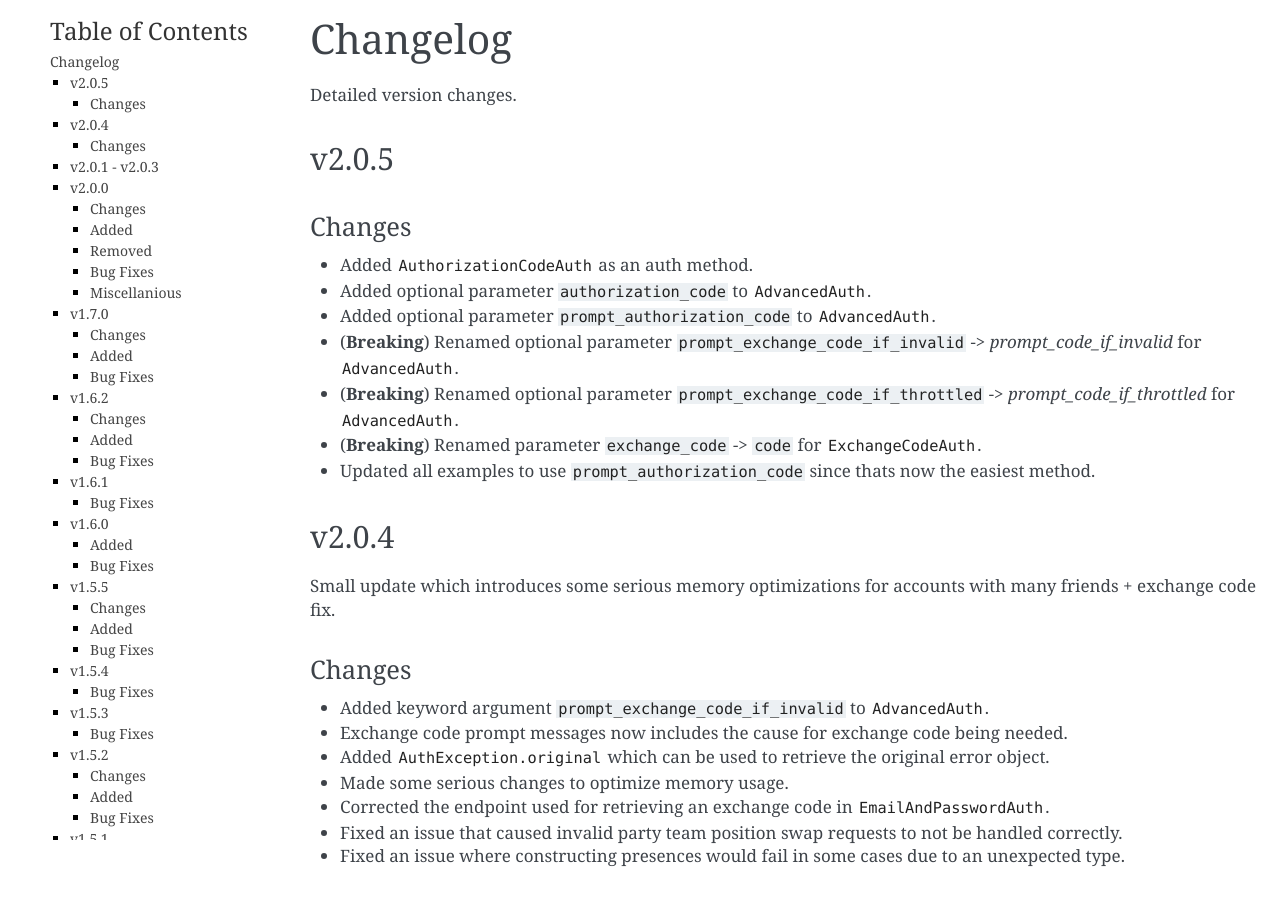
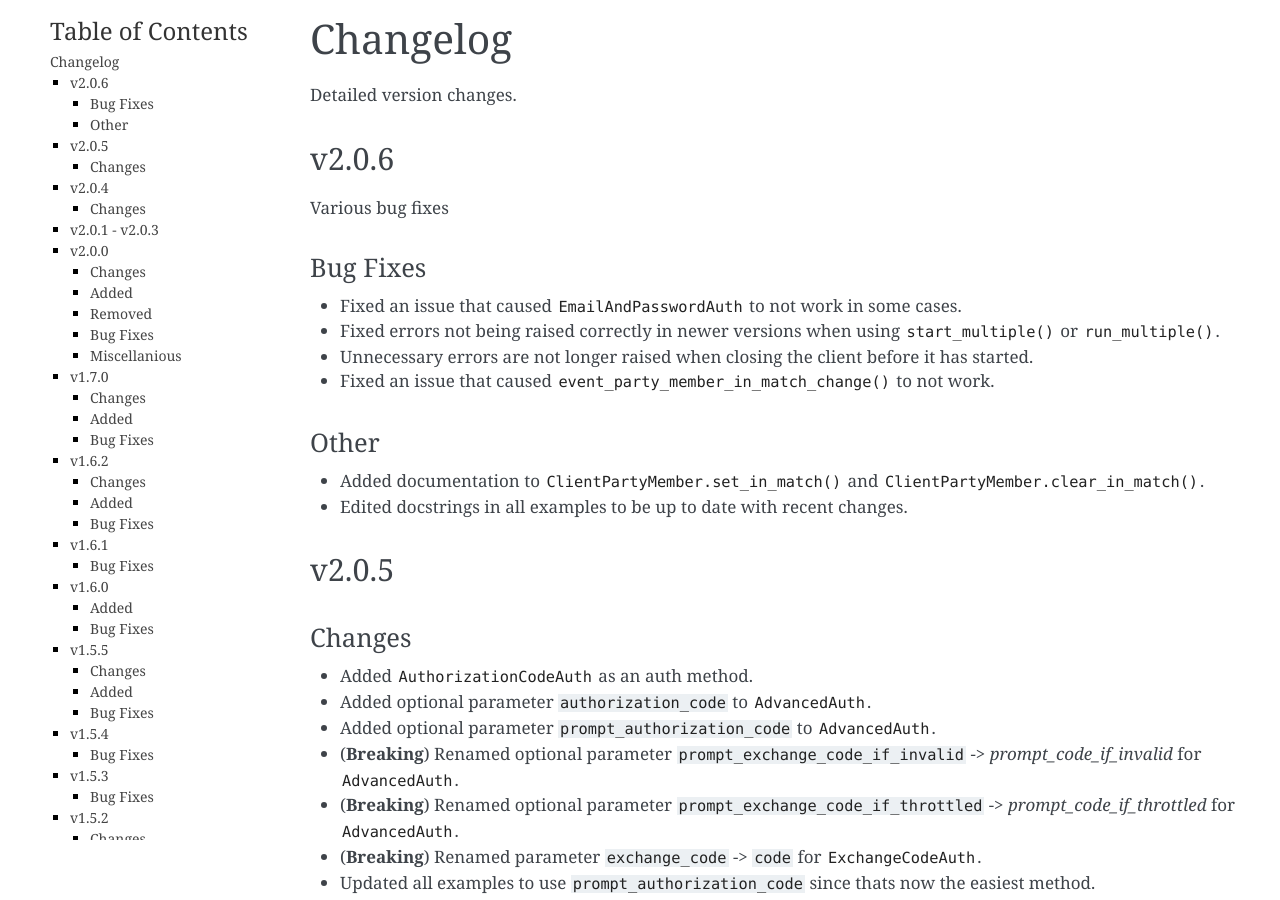
Before and after one commit to Terbau/fortnitepy, a Sphinx documentation site: the page built from docs/changelog.rst, in a window 1280 px wide and 900 px high. Built offline with Sphinx 7.4.7, drawn with Linux system fonts in a browser that asks for light colours.

Commit message:
v2.0.6 changelog + version bump

```diff
--- a/docs/changelog.rst
+++ b/docs/changelog.rst
@@ -4,6 +4,26 @@ Changelog
 =========
 
 Detailed version changes.
+
+
+v2.0.6
+------
+
+Various bug fixes
+
+Bug Fixes
+~~~~~~~~~
+
+- Fixed an issue that caused :class:`EmailAndPasswordAuth` to not work in some cases.
+- Fixed errors not being raised correctly in newer versions when using :func:`start_multiple()` or :func:`run_multiple()`.
+- Unnecessary errors are not longer raised when closing the client before it has started.
+- Fixed an issue that caused :func:`event_party_member_in_match_change()` to not work.
+
+Other
+~~~~~
+
+- Added documentation to :meth:`ClientPartyMember.set_in_match()` and :meth:`ClientPartyMember.clear_in_match()`.
+- Edited docstrings in all examples to be up to date with recent changes.
 
 
 v2.0.5
--- a/fortnitepy/__init__.py
+++ b/fortnitepy/__init__.py
@@ -25,7 +25,7 @@ OUT OF OR IN CONNECTION WITH THE SOFTWARE OR THE USE OR OTHER DEALINGS IN THE
 SOFTWARE.
 """
 
-__version__ = '2.0.5'
+__version__ = '2.0.6'
 
 import asyncio
 from sys import platform, version_info
```
